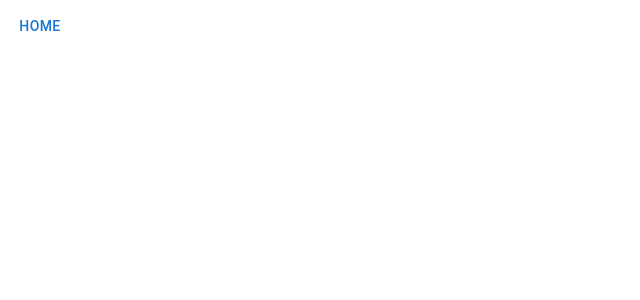
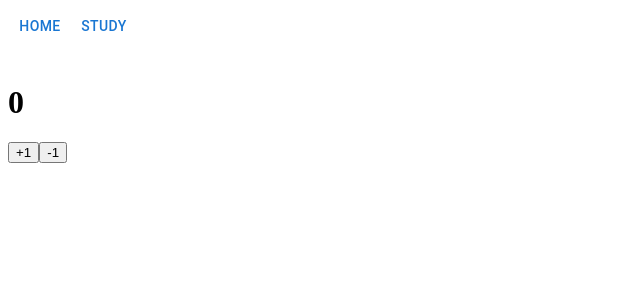
Before and after one commit to GyeonghwanMa/react-project, a React (Create React App) app: page /study in a window 1280 px wide. Before the commit this address had no page. Shown: the top 300 px of the page, without its empty margins (0-640 px from the left). Built offline with nearby package versions, Linux system fonts and the light colour scheme.

Commit message:
useState, useReducer 비교

```diff
--- a/src/Router.tsx
+++ b/src/Router.tsx
@@ -4,6 +4,7 @@ import Navigation from "./components/Navigation";
 import Home from "./pages/Home";
 import Modify from "./pages/Modify";
 import SignUp from "./pages/SignUp";
+import Study from "./pages/Study";
 
 function Router() {
   return (
@@ -14,6 +15,7 @@ function Router() {
         <Route path="/" element={<Home />} />
         <Route path="/signup" element={<SignUp />} />
         <Route path="/modify" element={<Modify />} />
+        <Route path="/study" element={<Study />} />
       </Routes>
     </BrowserRouter >
   );
--- /dev/null
+++ b/src/components/Counter.tsx
@@ -0,0 +1,33 @@
+import React, { useState, useReducer } from 'react';
+
+type Action = { type: 'INCREASE' } | { type: 'DECREASE' };
+function reducer(state: number, action: Action): number {
+    switch (action.type) {
+      case 'INCREASE':
+        return state + 1;
+      case 'DECREASE':
+        return state - 1;
+      default:
+        throw new Error('Unhandled action');
+    }
+  }
+
+function Counter() {
+//   const [count, setCount] = useState<number>(0);
+//   const onIncrease = () => setCount(count + 1);
+//   const onDecrease = () => setCount(count - 1);
+    const [count, dispatch] = useReducer(reducer, 0);
+    const onIncrease = () => dispatch({ type: 'INCREASE' });
+    const onDecrease = () => dispatch({ type: 'DECREASE' });
+  return (
+    <div>
+      <h1>{count}</h1>
+      <div>
+        <button onClick={onIncrease}>+1</button>
+        <button onClick={onDecrease}>-1</button>
+      </div>
+    </div>
+  );
+}
+
+export default Counter;
--- a/src/components/Navigation.tsx
+++ b/src/components/Navigation.tsx
@@ -5,7 +5,7 @@ import Button from '@mui/material/Button';
 import { useCookies } from "react-cookie";
 
 function Navigation() {
-  const [cookies, setCookies, removeCookie] = useCookies(['test']);
+  const [cookies] = useCookies(['test']);
   return (
     <div className="nav">
       <Box sx={{ display: 'flex', alignItems: 'center', textAlign: 'center' }}>
@@ -15,6 +15,9 @@ function Navigation() {
         <Button style={cookies.test === undefined ? {display: 'none'} : {display: ''}}>
           <Link to="/modify" style={{ textDecoration: 'none', color: '#1976d2' }}>Modify</Link>
         </Button>
+        <Button>
+          <Link to="/study" style={{ textDecoration: 'none', color: '#1976d2' }}>Study</Link>
+        </Button>
       </Box>
     </div>
   );
--- a/src/pages/Modify.tsx
+++ b/src/pages/Modify.tsx
@@ -13,12 +13,13 @@ function Modify() {
     const [password, setPassword] = useState('');
     const [name, setName] = useState('');
 
-    const [cookies, setCookies, removeCookie] = useCookies(['test']);
+    // eslint-disable-next-line @typescript-eslint/no-unused-vars
+    const [cookies, _, removeCookie] = useCookies(['test']);
 
     const [patchUserMutation] = useMutation(PATCH_USER);
     const [deleteUserMutation] = useMutation(DELETE_USER);
 
-    const {loading, error, data, refetch} = useQuery(GET_USER_BY_EMAIL, {
+    const {data} = useQuery(GET_USER_BY_EMAIL, {
         fetchPolicy: 'cache-and-network',
         variables: { email: cookies.test },
     });
@@ -27,7 +28,8 @@ function Modify() {
         if (!cookies.test) {
             navigate("/");
         }
-    }, [])
+    // eslint-disable-next-line react-hooks/exhaustive-deps
+    }, []);
 
     useEffect(() => {
         if (data?.getUserByEmail) {
--- /dev/null
+++ b/src/pages/Study.tsx
@@ -0,0 +1,12 @@
+import React, { useState, useRef } from "react";
+import Counter from "../components/Counter";
+
+function Study() {
+  return (
+    <div>
+        <Counter />
+    </div>
+  );
+}
+
+export default Study;
```
